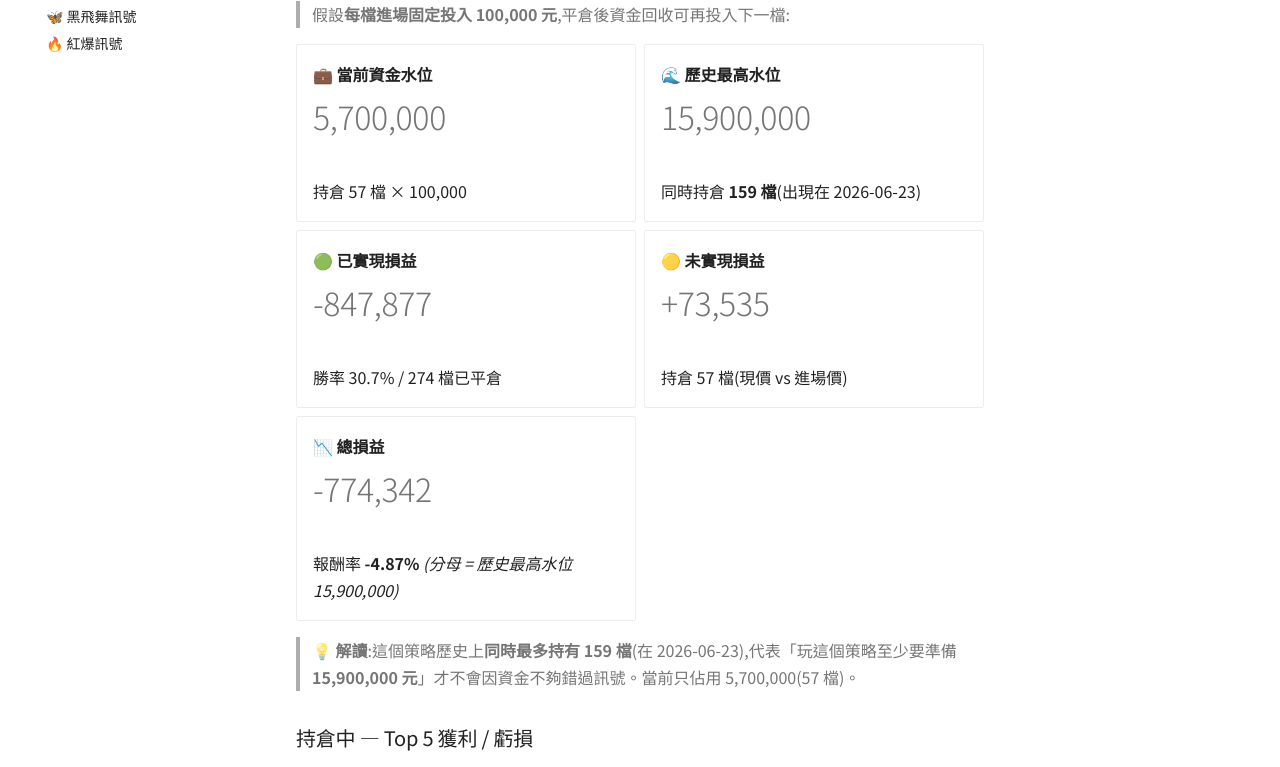
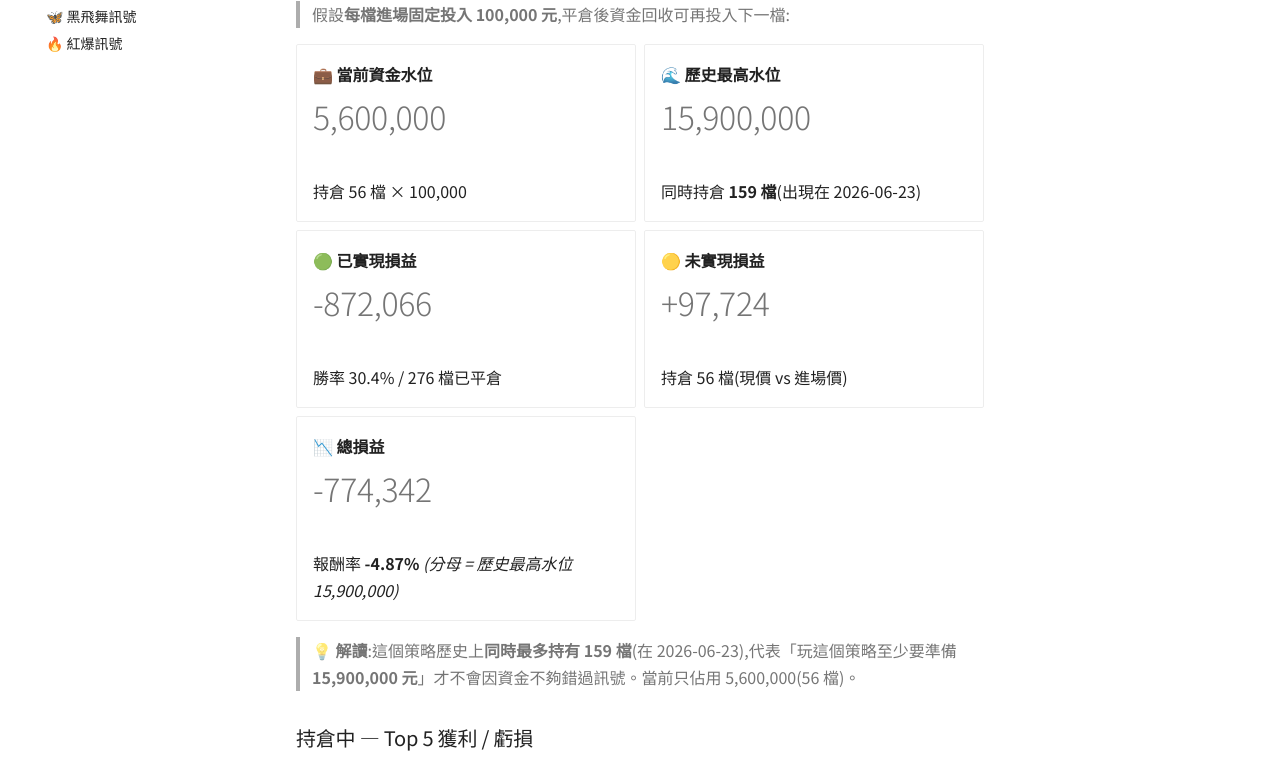
Before and after one commit to ShoppingLiao/stock-analysis-public, an MkDocs documentation site: the page built from docs/signals_capital.md, in a window 1280 px wide and 1400 px high, scrolled down 1657 px. Shown: the part 167-934 px from the top of the window. Built offline with MkDocs 1.6.1 and Material for MkDocs 9.7.7, drawn with Linux system fonts in a browser that asks for light colours; comment, search, counter and statistics services are not loaded; some of the changed text lies outside the part shown.

Commit message:
docs(signals): update BB + RB + capital (2026-11-03)

```diff
--- a/docs/signals_capital.md
+++ b/docs/signals_capital.md
@@ -72,9 +72,9 @@
 
 -   **💼 當前資金水位**
 
-    # 5,700,000
+    # 5,600,000
 
-    持倉 57 檔 × 100,000
+    持倉 56 檔 × 100,000
 
 -   **🌊 歷史最高水位**
 
@@ -84,15 +84,15 @@
 
 -   **🟢 已實現損益**
 
-    # -847,877
+    # -872,066
 
-    勝率 30.7% / 274 檔已平倉
+    勝率 30.4% / 276 檔已平倉
 
 -   **🟡 未實現損益**
 
-    # +73,535
+    # +97,724
 
-    持倉 57 檔(現價 vs 進場價)
+    持倉 56 檔(現價 vs 進場價)
 
 -   **📉 總損益**
 
@@ -102,7 +102,7 @@
 
 </div>
 
-> **💡 解讀**:這個策略歷史上**同時最多持有 159 檔**(在 2026-06-23),代表「玩這個策略至少要準備 **15,900,000 元**」才不會因資金不夠錯過訊號。當前只佔用 5,700,000(57 檔)。
+> **💡 解讀**:這個策略歷史上**同時最多持有 159 檔**(在 2026-06-23),代表「玩這個策略至少要準備 **15,900,000 元**」才不會因資金不夠錯過訊號。當前只佔用 5,600,000(56 檔)。
 
 ### 持倉中 — Top 5 獲利 / 虧損
 
@@ -132,9 +132,9 @@
 
 -   **💼 當前資金水位**
 
-    # 6,100,000
+    # 6,000,000
 
-    BB 400,000 + RB 5,700,000
+    BB 400,000 + RB 5,600,000
 
 -   **🌊 兩策略歷史最高水位**
 
@@ -144,15 +144,15 @@
 
 -   **🟢 已實現損益**
 
-    # -173,337
+    # -197,526
 
-    BB +674,540 + RB -847,877
+    BB +674,540 + RB -872,066
 
 -   **🟡 未實現損益**
 
-    # +74,863
+    # +99,051
 
-    BB +1,327 + RB +73,535
+    BB +1,327 + RB +97,724
 
 -   **📉 總損益**
 
```
Also changed, not shown: docs/signals_red_burst.md (+64 -69 lines).
